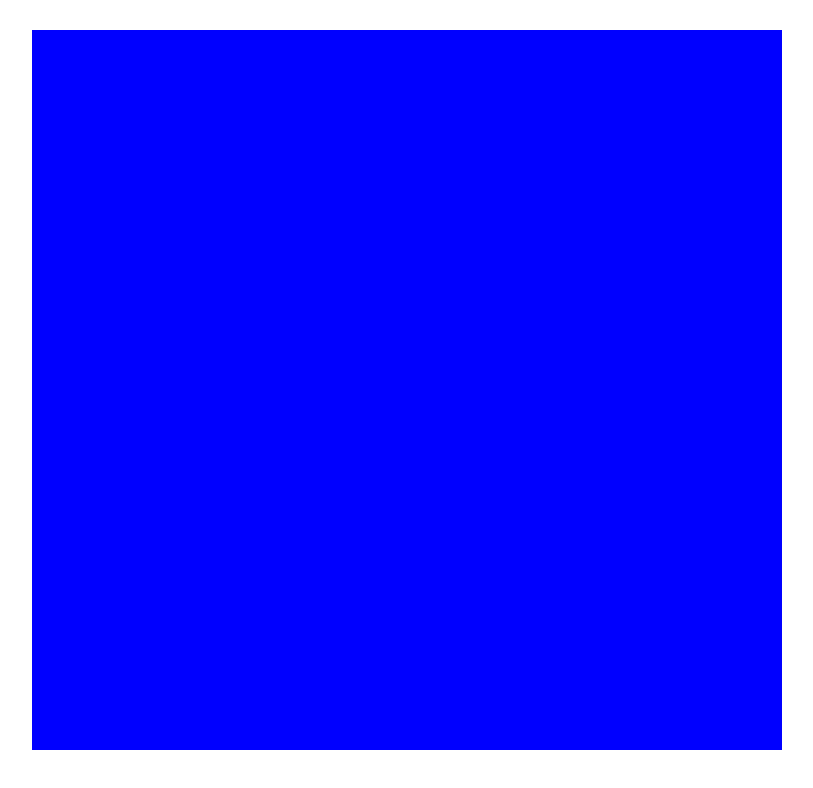
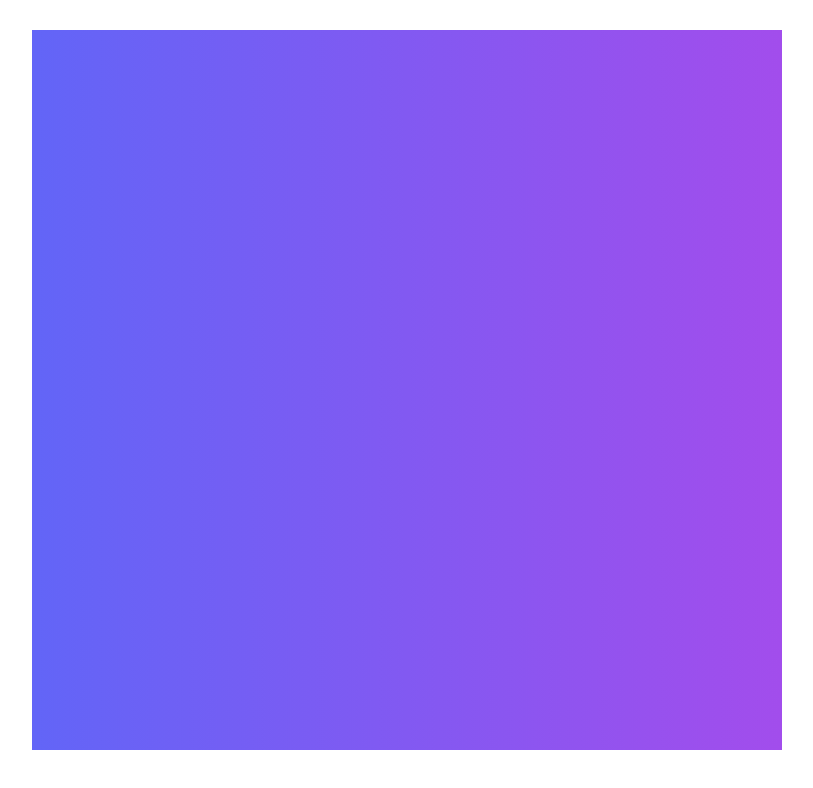
Before and after one commit to shakaylac/TaskFlow, a React (Create React App) app in the folder taskflow-app/: page / in a window 1280 px wide. Shown: the top 788 px of the page, without its empty margins (233-1046 px from the left). Built offline with nearby package versions, Linux system fonts and the light colour scheme.

Commit message:
Gave the container the style gradient

```diff
--- a/taskflow-app/src/CSS/Container.css
+++ b/taskflow-app/src/CSS/Container.css
@@ -1,5 +1,5 @@
 .container{
-    background-color: blue;
+    background-image: linear-gradient(to right, #6265F7,#A24DEC);
     margin-top: 30px;
     width: 750px;
     height: 90vh;
--- a/taskflow-app/src/Container.js
+++ b/taskflow-app/src/Container.js
@@ -2,7 +2,9 @@ import './CSS/Container.css';
 
 function Container() {
     return(
+        <>
         <div className="container"></div>
+        </>
     );
 };
 
```
